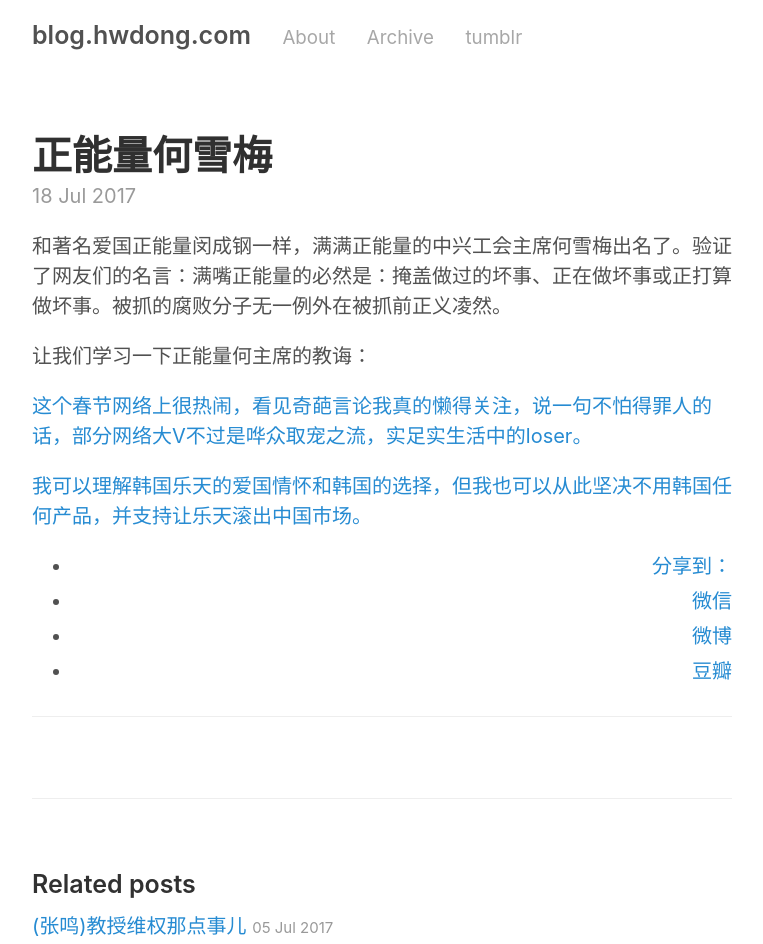
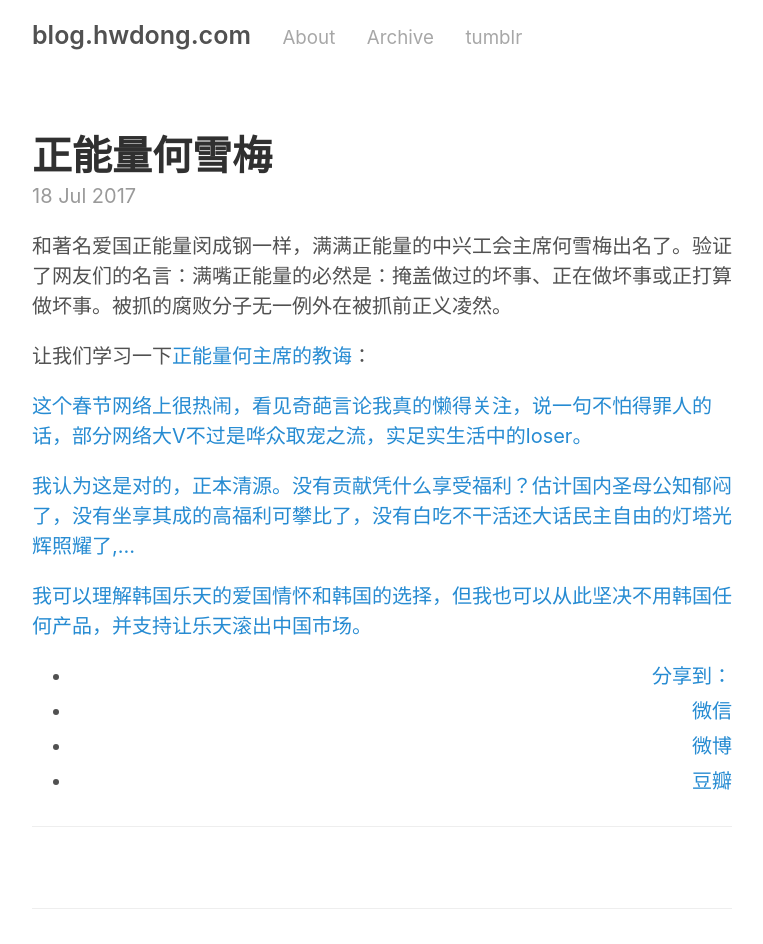
Before and after one commit to hwdong/hwdong-old.github.io, a Jekyll site: the page built from _posts/2017-07-18-正能量何雪梅.md, in a window 1280 px wide. Shown: the top 944 px of the page, without its empty margins (258-1021 px from the left). Built offline with Jekyll 4.4.1, drawn with Linux system fonts in a browser that asks for light colours; comment, search, counter and statistics services are not loaded.

Commit message:
Update 2017-07-18-正能量何雪梅.md

```diff
--- a/_posts/2017-07-18-正能量何雪梅.md
+++ b/_posts/2017-07-18-正能量何雪梅.md
@@ -9,8 +9,10 @@ tags:
 
 和著名爱国正能量闵成钢一样，满满正能量的中兴工会主席何雪梅出名了。验证了网友们的名言：满嘴正能量的必然是：掩盖做过的坏事、正在做坏事或正打算做坏事。被抓的腐败分子无一例外在被抓前正义凌然。<!--more-->
 
-让我们学习一下正能量何主席的教诲：
+让我们学习一下[正能量何主席的教诲](http://weibo.com/1215031834/FcspFrdKs?type=comment#_rnd1500338963795)：
 
 [这个春节网络上很热闹，看见奇葩言论我真的懒得关注，说一句不怕得罪人的话，部分网络大Ⅴ不过是哗众取宠之流，实足实生活中的loser。](http://weibo.com/5498682903/Eu7BalV9T?type=repost)
 
+[我认为这是对的，正本清源。没有贡献凭什么享受福利？估计国内圣母公知郁闷了，没有坐享其成的高福利可攀比了，没有白吃不干活还大话民主自由的灯塔光辉照耀了,...](http://weibo.com/1031292570/EtdfabJgl?type=comment)
+
 [我可以理解韩国乐天的爱国情怀和韩国的选择，但我也可以从此坚决不用韩国任何产品，并支持让乐天滚出中国市场。](http://weibo.com/5498682903/ExCRvm6Rf?type=comment)
```
